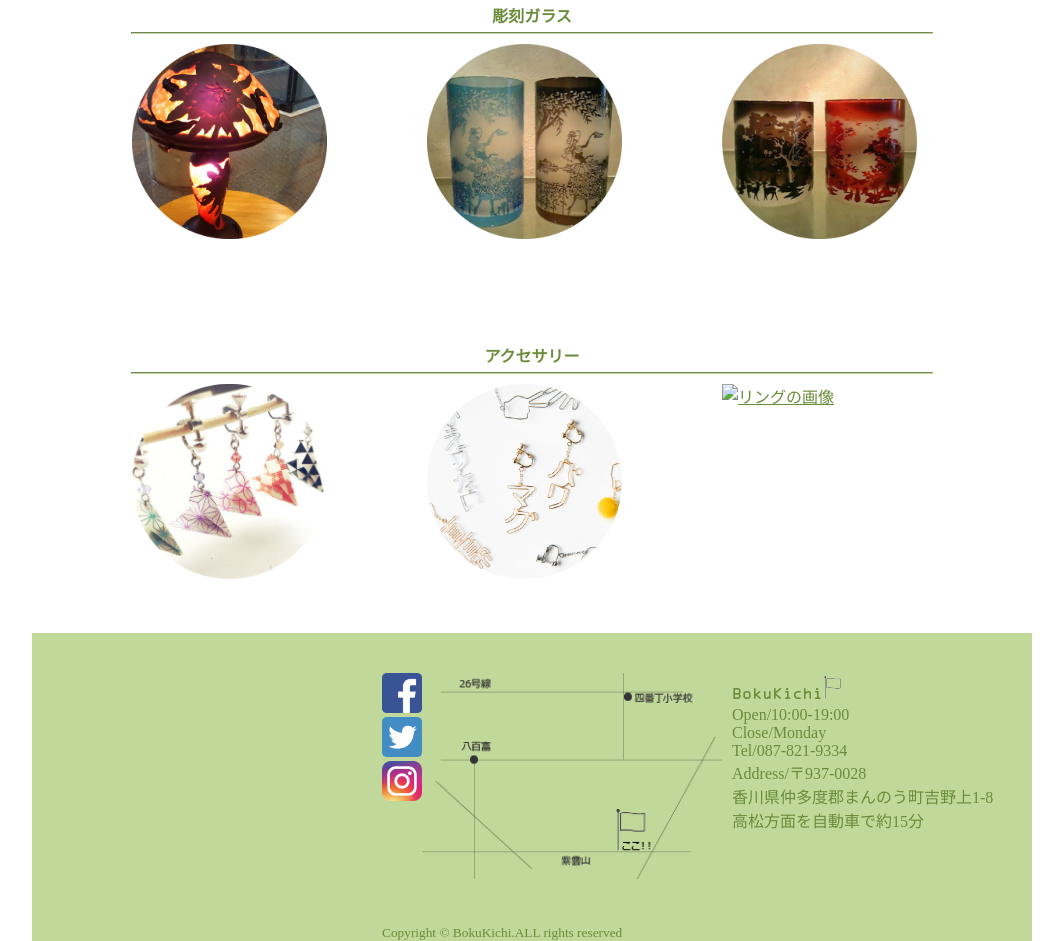
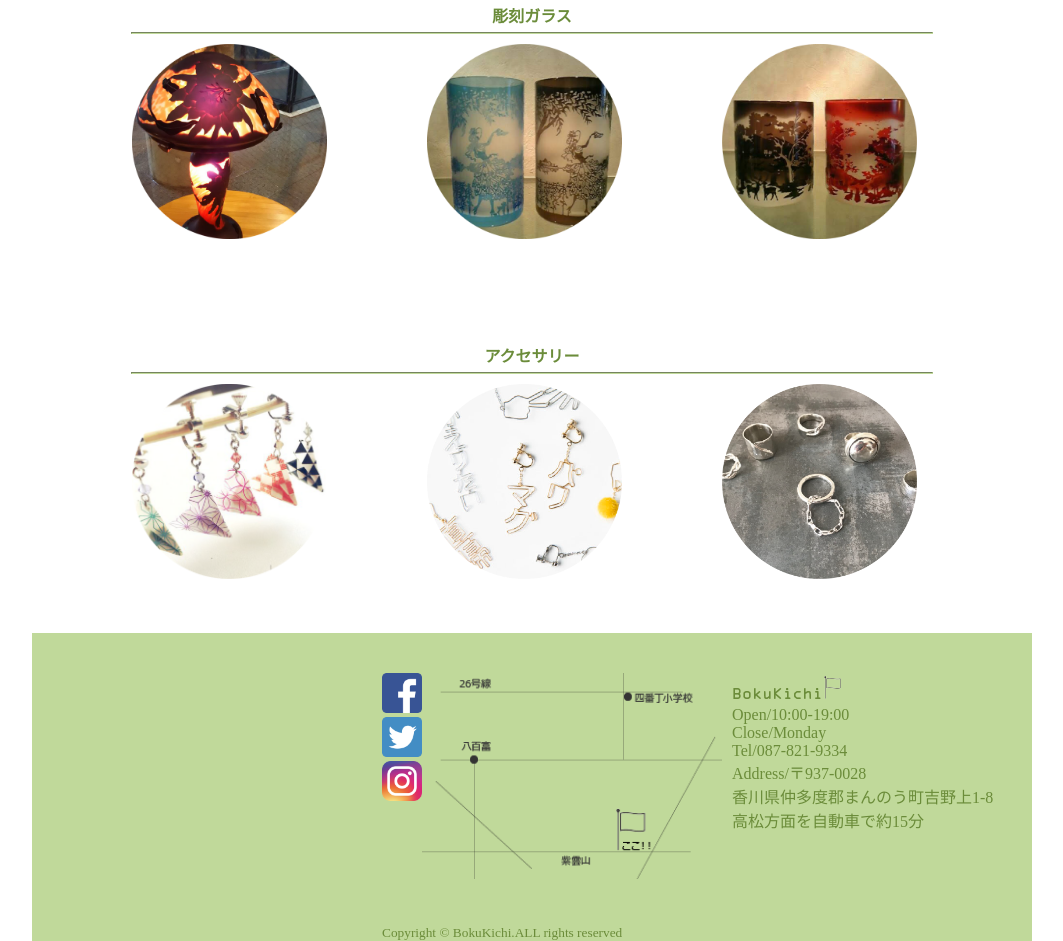
Before and after one commit to portfolio-bokukichi/msmokw, a plain HTML site: page art.html in a window 1280 px wide. Shown: the part 650-1591 px from the top of the page, without its empty margins (108-1171 px from the left). Drawn offline with Linux system fonts and the light colour scheme; files whose address does not match are found by name.

Commit message:
Update art.html

```diff
--- a/art.html
+++ b/art.html
@@ -40,7 +40,7 @@
 					<ul class="clearfix">
 						<li><img src="https://github.com/portfolio-bokukichi/msmokw/blob/main/1000w/kami.png?raw=true" alt="ピアスの画像"></li>
 						<li><img src="https://github.com/portfolio-bokukichi/msmokw/blob/main/1000w/mag.png?raw=true" alt="イヤリングの画像"></li>
-						<li><img src="img/1000w/ring.png" alt="リングの画像"></li>
+						<li><img src="https://github.com/portfolio-bokukichi/msmokw/blob/main/1000w/ring.png?raw=true" alt="リングの画像"></li>
 					</ul>
 				</section>
 		</main>
```
